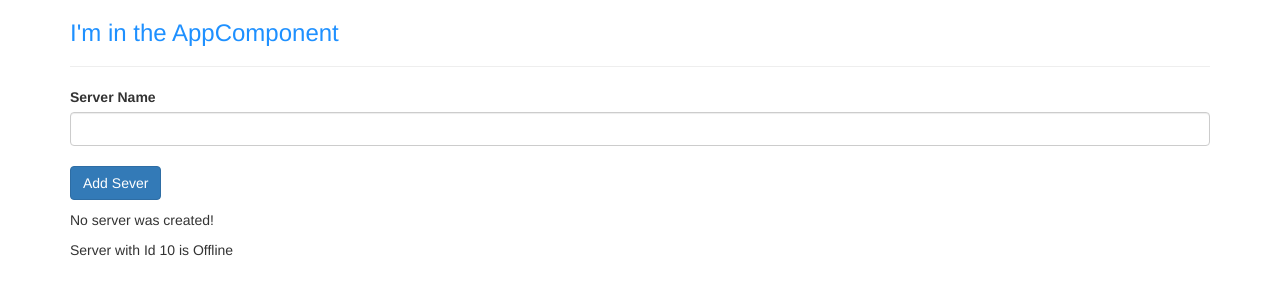
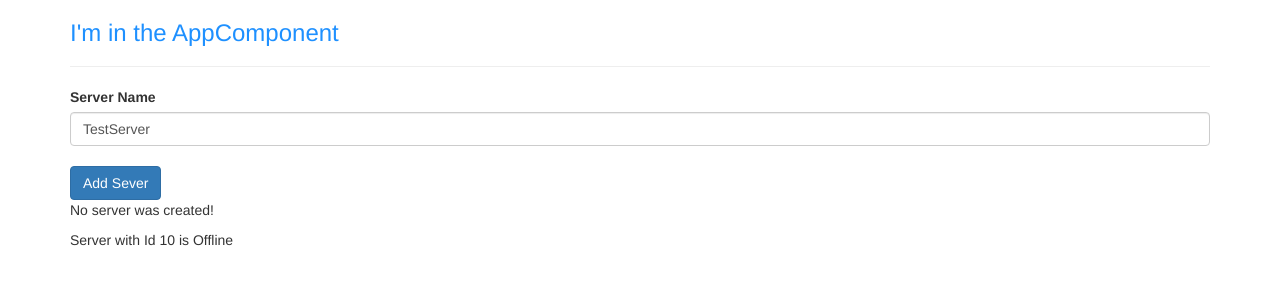
Before and after one commit to rohit413/AngularProject, an Angular app: page / in a window 1280 px wide. Shown: the top 300 px of the page. Built offline with nearby package versions, Linux system fonts and the light colour scheme.

Commit message:
code update

```diff
--- a/src/app/app.module.ts
+++ b/src/app/app.module.ts
@@ -1,5 +1,6 @@
 import { BrowserModule } from '@angular/platform-browser';
 import { NgModule } from '@angular/core';
+import { FormsModule } from '@angular/forms';
 
 
 import { AppRoutingModule } from './app-routing.module';
@@ -19,6 +20,7 @@
   ],
   imports: [
     BrowserModule,
+    FormsModule,
     AppRoutingModule
   ],
   providers: [],
--- a/src/app/servers/servers.component.html
+++ b/src/app/servers/servers.component.html
@@ -1,11 +1,12 @@
 
 <label>Server Name</label>
-<input type="text" class="form-control" (input)="onUpdateServerName($event)">
+<!-- <input type="text" class="form-control" (input)="onUpdateServerName($event)">  -->
+<input type="text" class="form-control" [(ngModel)]="serverName">
 <!-- // $event is kind of reserved variable name and you can name it accordind to you but watever vaiable is set here should be pass same as typescript model // -->
 <br>
 <button class="btn btn-primary" [disabled]="!allowNewServer" (click)="onCreateServer()">Add Sever</button>
 <!--<p>{{ allowNewServer}}</p>-->
-<!-- <p [innerText]="allowNewServer"></p> -->
-<p>{{ serverName }}</p>
+<!-- <p [innerText]="allowNewServer"></p>
+<p>{{ serverName }}</p>-->
 <p>{{ serverCreationStatus }}</p>
 <app-server></app-server>
--- a/src/app/servers/servers.component.ts
+++ b/src/app/servers/servers.component.ts
@@ -11,7 +11,7 @@
 export class ServersComponent implements OnInit {
   allowNewServer = false;
   serverCreationStatus="No server was created!";
-  serverName="";
+  serverName="TestServer";
 
   constructor() {
     setTimeout(()=> {
@@ -22,7 +22,7 @@
   ngOnInit() {
   }
   onCreateServer(){
-    this.serverCreationStatus = "Server was created!";
+    this.serverCreationStatus = 'Server was created! Name is'+ this.serverName;
   }
 
   onUpdateServerName(event: Event){
```
